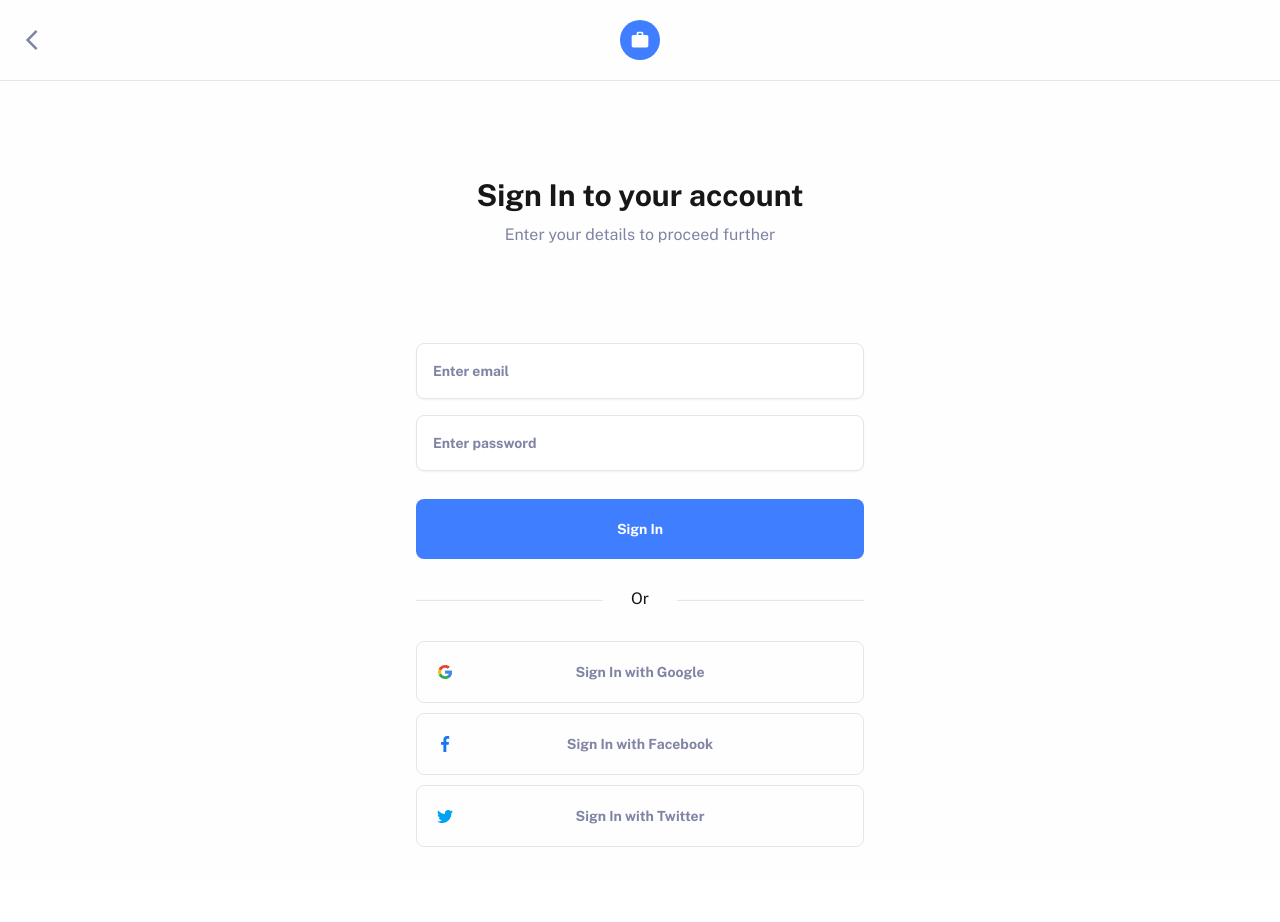
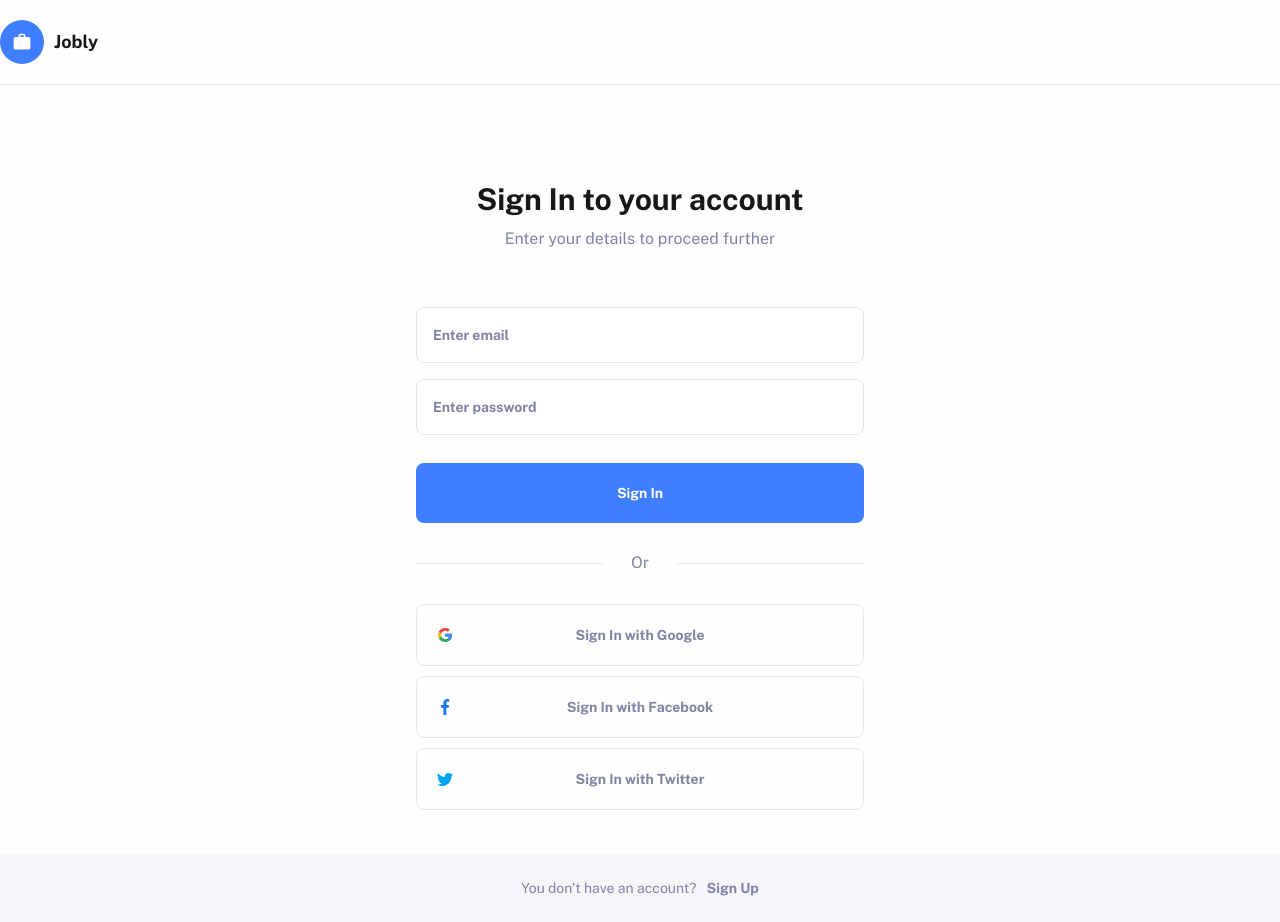
Before and after one commit to mateuszwiniarczyk/jobly-1, a Next.js app: page /signin in a window 1280 px wide. Before the commit the page ends 879 px from the top, so only its background shows below. Built offline with nearby package versions, Linux system fonts and the light colour scheme.

Commit message:
feat: apply sign in page styles for dark mode

```diff
--- a/src/features/auth/components/Layout.tsx
+++ b/src/features/auth/components/Layout.tsx
@@ -4,20 +4,37 @@ import WorkIcon from 'public/svg/work.svg';
 
 type LayoutProps = { children: React.ReactNode };
 
-export const Layout = ({ children }: LayoutProps) => {
-  return (
-    <div className='min-h-screen bg-white dark:bg-slate-200'>
-      <nav className='relative flex items-center justify-center border-b border-gray-700 py-5 px-7 dark:border-slate-100'>
+export const Layout = ({ children }: LayoutProps) => (
+  <div className='relative min-h-screen bg-white pb-20 dark:bg-slate-200'>
+    <nav className='border-b border-gray-700 dark:border-slate-100'>
+      <div className='container relative mx-auto flex items-center justify-center py-5 px-7 sm:px-0 xl:justify-start'>
         <Link href='/'>
-          <a className='absolute bottom-1/2 left-5 translate-y-1/2'>
+          <a className='absolute bottom-1/2 left-5 translate-y-1/2 cursor-pointer xl:hidden'>
             <ArrowBackIcon className='fill-slate-100' />
           </a>
         </Link>
-        <div className='flex h-10 w-10 items-center justify-center rounded-full bg-primary-200 p-2.5'>
+        <Link href='/'>
+          <a className='xl:flex xl:items-center xl:gap-2.5'>
+            <div className='flex h-11 w-11 items-center justify-center rounded-full bg-primary-200 p-3'>
               <WorkIcon className='fill-white' />
+            </div>
+            <span className='hidden text-lg font-bold text-black dark:text-white xl:block'>
+              Jobly
+            </span>
+          </a>
+        </Link>
       </div>
     </nav>
     <div className='px-7 pb-8 pt-24'>{children}</div>
+    <footer className='absolute bottom-0 w-full bg-gray-400 dark:bg-slate-300'>
+      <div className='cointainer mx-auto flex items-center justify-center py-6 text-sm'>
+        <span className='flex items-center gap-2.5 text-slate-100 dark:text-white'>
+          You don’t have an account?
+          <Link href='/signup'>
+            <a className='font-bold'>Sign Up</a>
+          </Link>
+        </span>
+      </div>
+    </footer>
   </div>
 );
-};
--- a/src/features/auth/routes/SignIn.tsx
+++ b/src/features/auth/routes/SignIn.tsx
@@ -21,8 +21,8 @@ const socialButtons = [
 
 const SignIn = () => (
   <Layout>
-    <div className='mb-20 text-center'>
-      <h2 className='mb-2.5'>Sign In to your account</h2>
+    <div className='mb-20 text-center xl:mb-10'>
+      <h2 className='mb-2.5 dark:text-white'>Sign In to your account</h2>
       <p className='text-slate-100'>Enter your details to proceed further</p>
     </div>
 
@@ -33,7 +33,7 @@ const SignIn = () => (
 
       <input
         type='email'
-        className='mt-4 h-14 w-full rounded-lg border-gray-700 p-4 text-sm shadow-sm placeholder:font-bold placeholder:text-slate-100'
+        className='focus:ring-blue-200 focus:border-blue-200 mt-4 h-14 w-full rounded-lg border-gray-700 p-4 text-sm font-bold text-black placeholder:font-bold placeholder:text-slate-100 dark:bg-transparent dark:text-white'
         placeholder='Enter email'
       />
 
@@ -43,7 +43,7 @@ const SignIn = () => (
 
       <input
         type='password'
-        className='mt-4 h-14 w-full rounded-lg border-gray-700 p-4 text-sm shadow-sm placeholder:font-bold placeholder:text-slate-100'
+        className='focus:ring-blue-200 focus:border-blue-200 mt-4 h-14 w-full rounded-lg border-gray-700 p-4 text-sm font-bold text-black placeholder:font-bold placeholder:text-slate-100 dark:bg-transparent dark:text-white'
         placeholder='Enter password'
       />
       <button
@@ -54,8 +54,8 @@ const SignIn = () => (
       </button>
 
       <div className='relative mt-10'>
-        <hr className='block h-0.5 bg-gray-700' />
-        <span className='absolute bottom-full right-2/4 translate-y-1/2 translate-x-1/2 bg-white px-7'>
+        <hr className='block border-t-gray-700' />
+        <span className='absolute bottom-full right-2/4 translate-y-1/2 translate-x-1/2 bg-white px-7 text-slate-100 dark:bg-slate-200 dark:text-gray-700'>
           Or
         </span>
       </div>
@@ -65,7 +65,7 @@ const SignIn = () => (
           <button
             key={name}
             type='button'
-            className='relative mt-2.5 block w-full rounded-lg border border-gray-700 p-5 text-center text-sm text-slate-100'
+            className='relative mt-2.5 block w-full rounded-lg border border-gray-700 p-5 text-center text-sm text-slate-100 dark:text-white'
           >
             <span className='font-bold'>Sign In with {name}</span>
             <Icon className='absolute left-5 bottom-2/4 h-4 w-4 translate-y-1/2' />
--- a/tailwind.config.js
+++ b/tailwind.config.js
@@ -5,6 +5,7 @@ module.exports = {
   theme: {
     extend: {},
     colors: {
+      transparent: 'transparent',
       black: 'var(--color-black)',
       white: 'var(--color-white)',
       primary: {
```
Lines whose indentation alone changed are shown as unchanged.
